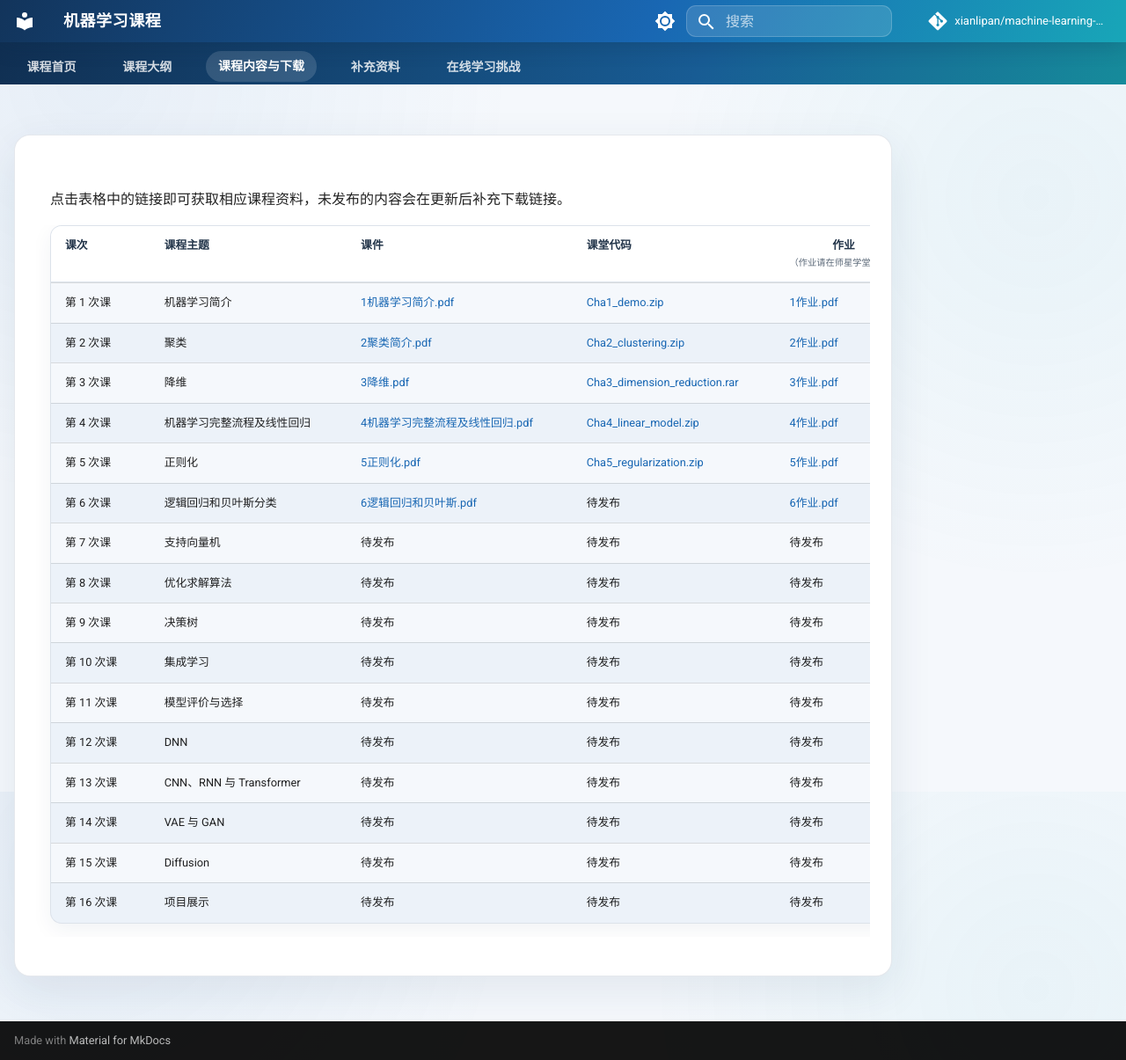
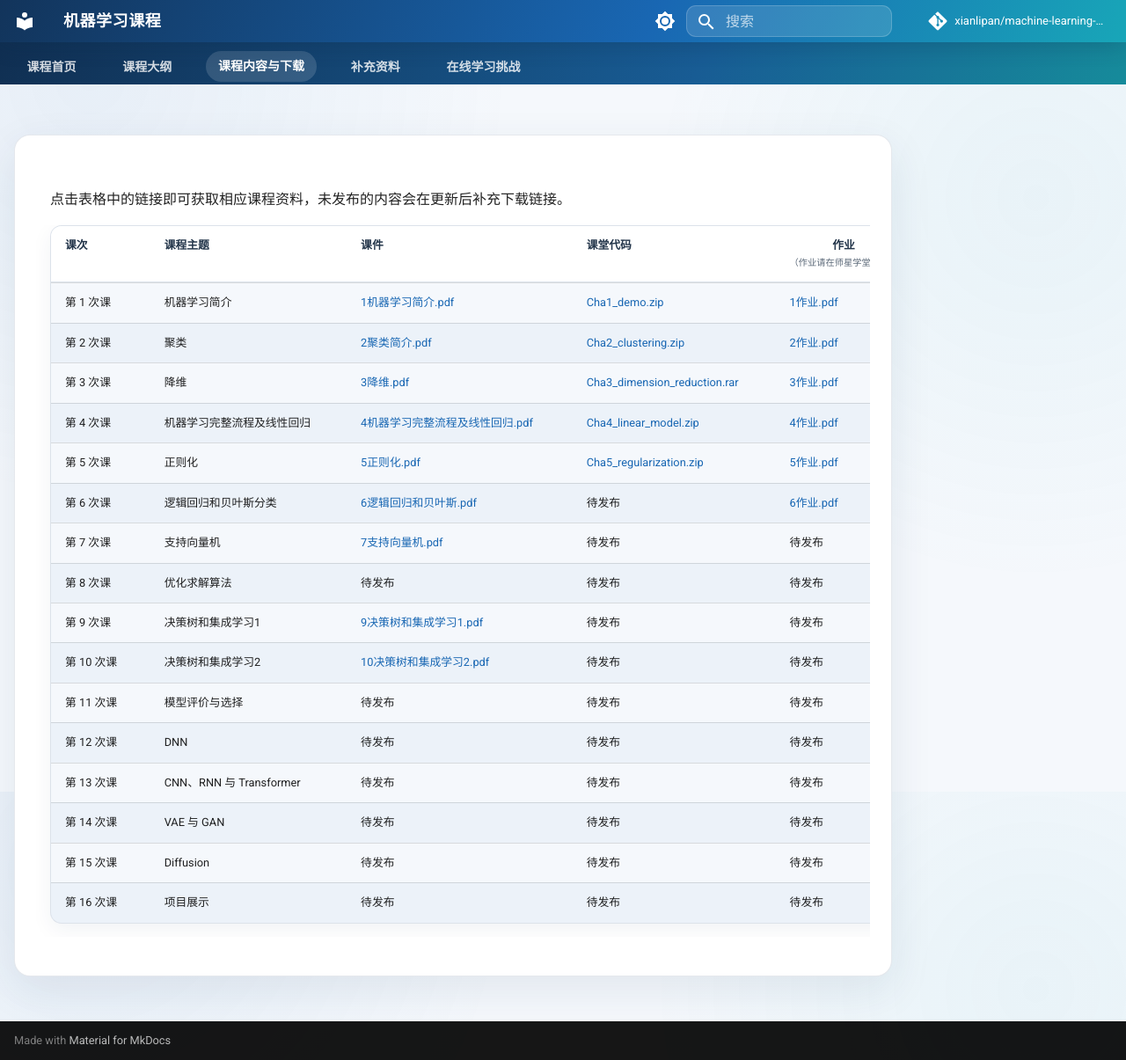
Before and after one commit to xianlipan/machine-learning-course, an MkDocs documentation site: the page built from docs/coursework.md, in a window 1280 px wide and 1205 px high. Shown: the whole window at 88% size. Built offline with MkDocs 1.6.1 and Material for MkDocs 9.7.7, drawn with Linux system fonts in a browser that asks for light colours; comment, search, counter and statistics services are not loaded.

Commit message:
update P7

```diff
--- a/docs/coursework.md
+++ b/docs/coursework.md
@@ -13,10 +13,10 @@ hide:
 | 第 4 次课 | 机器学习完整流程及线性回归 | <a href="../files/slides/4机器学习完整流程及线性回归.pdf" download>4机器学习完整流程及线性回归.pdf</a> | <a href="../files/slides/Cha4_linear_model.zip" download>Cha4_linear_model.zip</a> | <a href="../files/slides/4作业.pdf" download>4作业.pdf</a> |
 | 第 5 次课 | 正则化 | <a href="../files/slides/5正则化.pdf" download>5正则化.pdf</a> | <a href="../files/slides/Cha5_regularization.zip" download>Cha5_regularization.zip</a> | <a href="../files/slides/5作业.pdf" download>5作业.pdf</a> |
 | 第 6 次课 | 逻辑回归和贝叶斯分类 | <a href="../files/slides/6逻辑回归和贝叶斯.pdf" download>6逻辑回归和贝叶斯.pdf</a> | 待发布 | <a href="../files/slides/6作业.pdf" download>6作业.pdf</a> |
-| 第 7 次课 | 支持向量机 | 待发布 | 待发布 | 待发布 |
+| 第 7 次课 | 支持向量机 | <a href="../files/slides/7支持向量机.pdf" download>7支持向量机.pdf</a> | 待发布 | 待发布 |
 | 第 8 次课 | 优化求解算法 | 待发布 | 待发布 | 待发布 |
-| 第 9 次课 | 决策树 | 待发布 | 待发布 | 待发布 |
-| 第 10 次课 | 集成学习 | 待发布 | 待发布 | 待发布 |
+| 第 9 次课 | 决策树和集成学习1 | <a href="../files/slides/9决策树和集成学习1.pdf" download>9决策树和集成学习1.pdf</a> | 待发布 | 待发布 |
+| 第 10 次课 | 决策树和集成学习2 | <a href="../files/slides/10决策树和集成学习2.pdf" download>10决策树和集成学习2.pdf</a> | 待发布 | 待发布 |
 | 第 11 次课 | 模型评价与选择 | 待发布 | 待发布 | 待发布 |
 | 第 12 次课 | DNN | 待发布 | 待发布 | 待发布 |
 | 第 13 次课 | CNN、RNN 与 Transformer | 待发布 | 待发布 | 待发布 |
```
Also changed, not shown: 3 other files.
